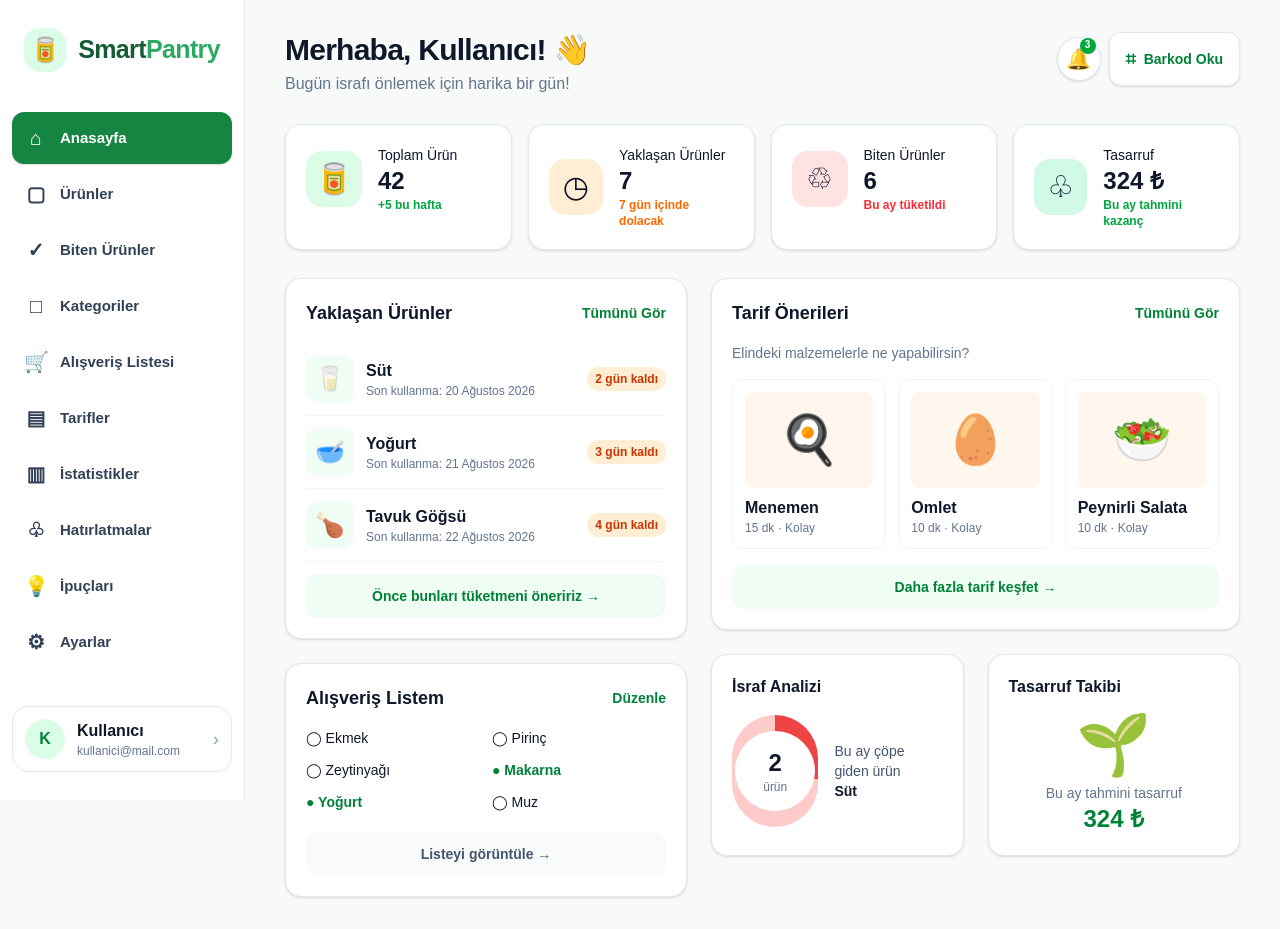
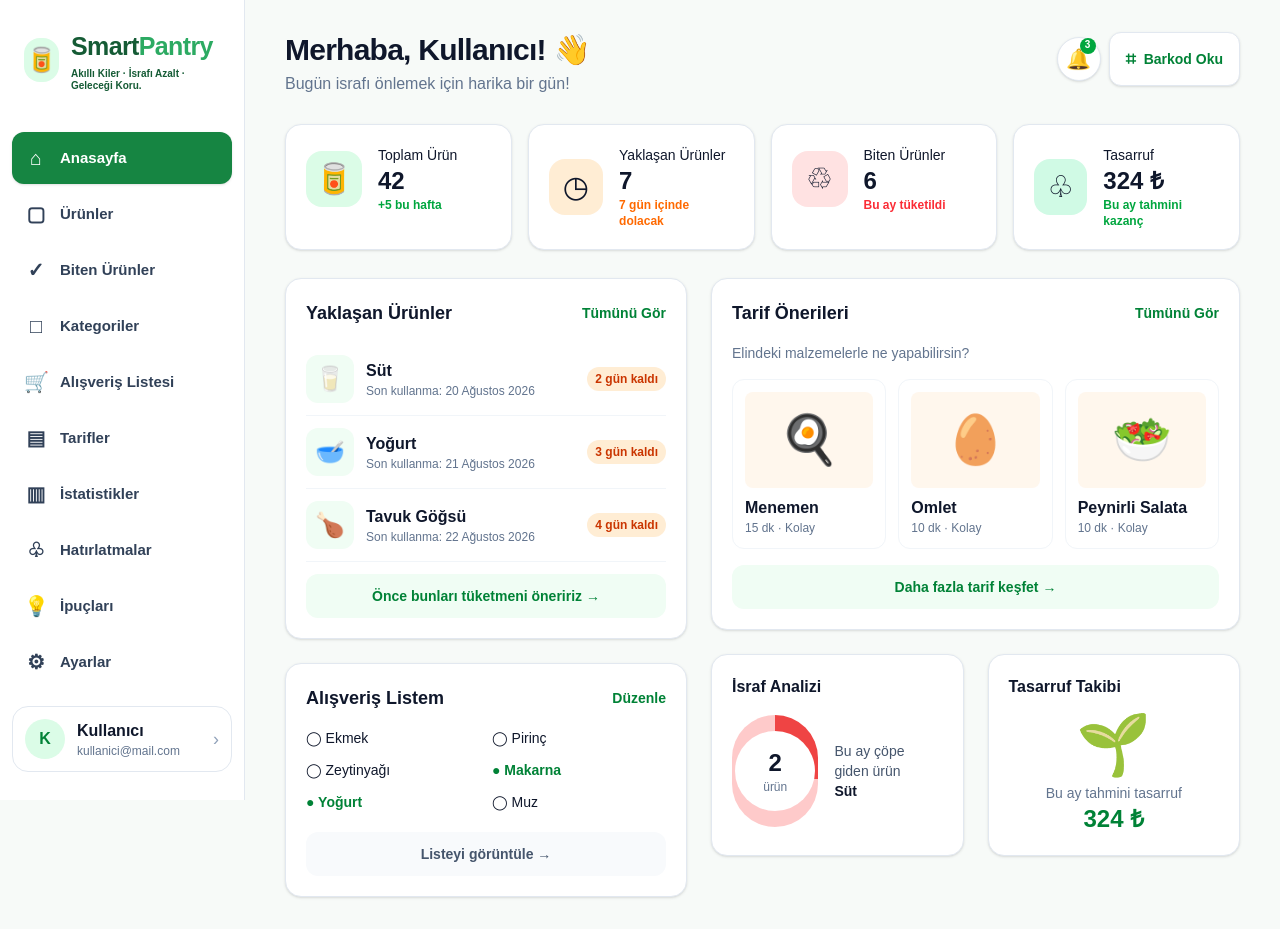
Before and after one commit to Hilalbal80/smartpantry, a Next.js app: page /dashboard in a window 1280 px wide. Built offline with nearby package versions, Linux system fonts and the light colour scheme.

Commit message:
SmartPantry sloganını sidebar'a ekle

```diff
--- a/app/[section]/page.tsx
+++ b/app/[section]/page.tsx
@@ -78,7 +78,10 @@ export default async function SectionPage({
         <aside className="sticky top-0 z-40 flex w-full flex-col border-b border-slate-200 bg-white px-4 py-5 md:min-h-screen md:w-[245px] md:self-start md:border-b-0 md:border-r md:px-3 md:py-7">
           <Link href="/dashboard" className="mb-6 flex items-center gap-3 px-3 md:mb-10">
             <div className="flex h-11 w-11 items-center justify-center rounded-2xl bg-green-100 text-2xl">🥫</div>
-            <div className="text-[25px] font-bold tracking-tight text-[#155b35]">Smart<span className="text-[#2caa62]">Pantry</span></div>
+            <div>
+              <div className="text-[25px] font-bold tracking-tight text-[#155b35]">Smart<span className="text-[#2caa62]">Pantry</span></div>
+              <p className="mt-0.5 text-[10px] font-semibold leading-3 text-[#155b35]">Akıllı Kiler · İsrafı Azalt · Geleceği Koru.</p>
+            </div>
           </Link>
 
           <nav className="grid grid-cols-2 gap-2 md:block md:space-y-1">
--- a/app/dashboard/page.tsx
+++ b/app/dashboard/page.tsx
@@ -57,7 +57,10 @@ export default function DashboardPage() {
         <aside className="sticky top-0 z-40 flex w-full flex-col border-b border-slate-200 bg-white px-4 py-5 md:min-h-screen md:w-[245px] md:self-start md:border-b-0 md:border-r md:px-3 md:py-7">
           <Link href="/dashboard" className="mb-6 flex items-center gap-3 px-3 md:mb-10">
             <div className="flex h-11 w-11 items-center justify-center rounded-2xl bg-green-100 text-2xl">🥫</div>
-            <div className="text-[25px] font-bold tracking-tight text-[#155b35]">Smart<span className="text-[#2caa62]">Pantry</span></div>
+            <div>
+              <div className="text-[25px] font-bold tracking-tight text-[#155b35]">Smart<span className="text-[#2caa62]">Pantry</span></div>
+              <p className="mt-0.5 text-[10px] font-semibold leading-3 text-[#155b35]">Akıllı Kiler · İsrafı Azalt · Geleceği Koru.</p>
+            </div>
           </Link>
 
           <nav className="grid grid-cols-2 gap-2 md:block md:space-y-1">
```
